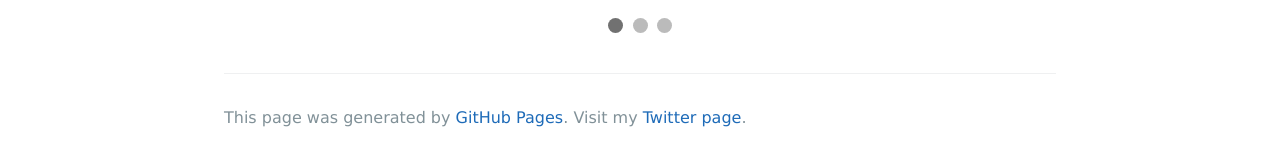
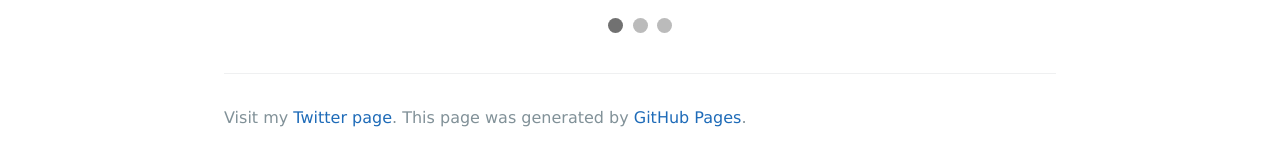
Before and after one commit to Hensonmw/hensonmw.github.io, a Jekyll site: the page built from index.md, in a window 1280 px wide. Shown: the part 852-1011 px from the top of the page. Built offline with Jekyll 4.4.1, drawn with Linux system fonts in a browser that asks for light colours.

Commit message:
Update default.html

```diff
--- a/_layouts/default.html
+++ b/_layouts/default.html
@@ -69,10 +69,10 @@ li a:hover:not(.active) {
         {% if site.github.is_project_page %}
           <span class="site-footer-owner"><a href="{{ site.github.repository_url }}">{{ site.github.repository_name }}</a> is maintained by <a href="{{ site.github.owner_url }}">{{ site.github.owner_name }}</a>.</span>
         {% endif %}
+        <span class="site-footer-credits">Visit my <a href="https://twitter.com/HensonMW_08">Twitter page</a>.</span>
         <span class="site-footer-credits">This page was generated by <a href="https://pages.github.com">GitHub Pages</a>.</span>
-        <span class="site-footer-credits">Visit my <a href="https://twitter.com/HensonMW_08">Twitter page</a>.</span>
+
     </footer>
-
     </section>
 
     {% if site.google_analytics %}
```
